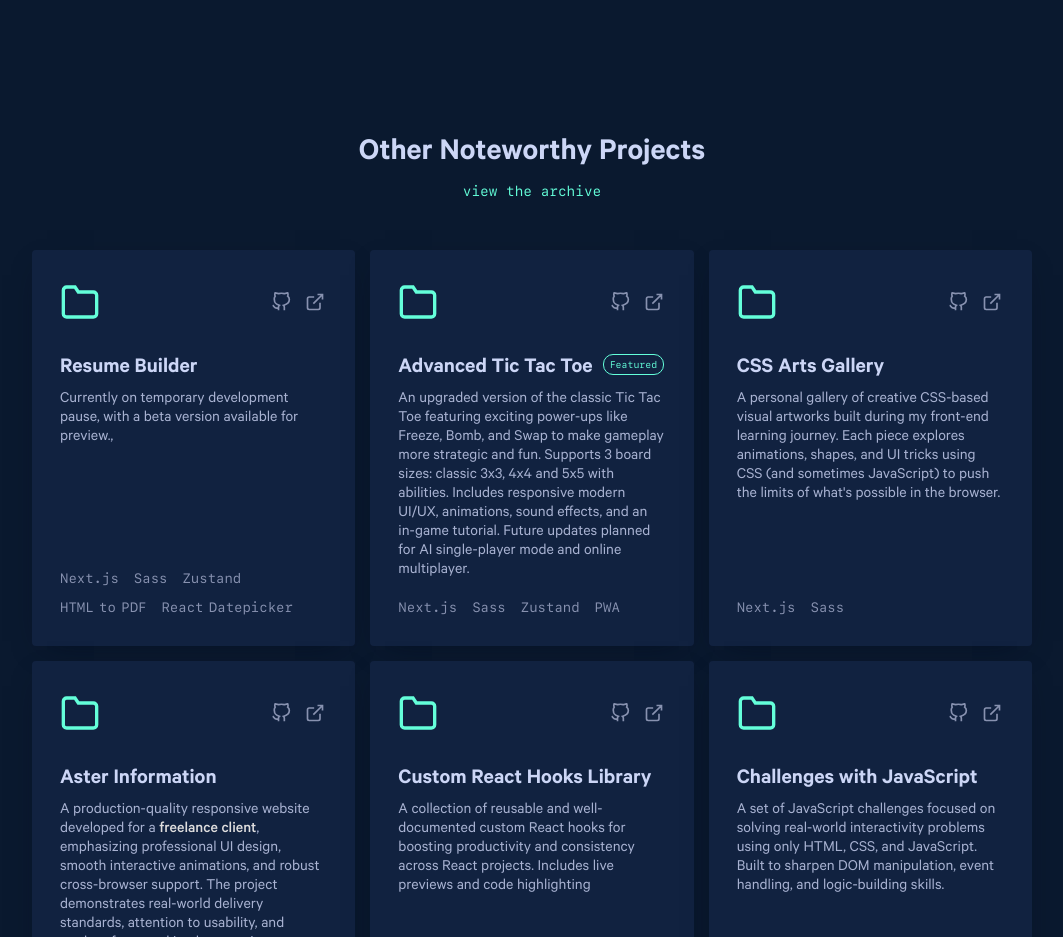
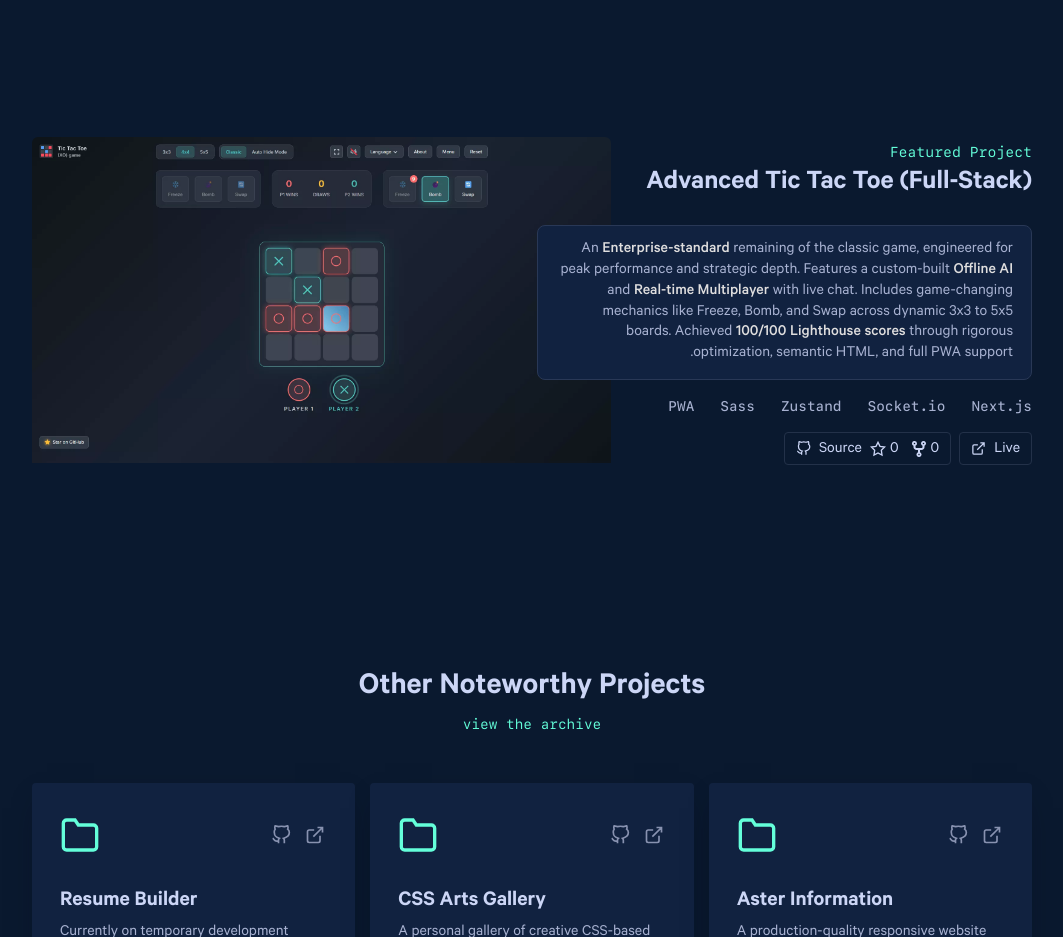
Before and after one commit to Moamal-2000/moamal-alaa, a Next.js app: page / in a window 1280 px wide. Shown: the part 3620-4557 px from the top of the page, without its empty margins (103-1166 px from the left). Built offline with nearby package versions, Linux system fonts and the light colour scheme; no server answers.

Commit message:
update(project): move "Advanced Tic Tac Toe" from other projects to featured projects section

```diff
--- a/src/data/featuredProjects.jsx
+++ b/src/data/featuredProjects.jsx
@@ -38,6 +38,7 @@ export const FEATURED_PROJECTS = [
     previewImg: "/images/e-commercew-project.webp",
     id: 1,
   },
+
   {
     title: "Jumpers Heaven Stats",
     description: (
@@ -77,4 +78,25 @@ export const FEATURED_PROJECTS = [
     previewImg: "/images/call-of-duty-2-stats-project.webp",
     id: 3,
   },
+
+  {
+    title: "Advanced Tic Tac Toe (Full-Stack)",
+    description: (
+      <p>
+        An <strong className="highlight">Enterprise-standard</strong> remaining
+        of the classic game, engineered for peak performance and strategic
+        depth. Features a custom-built{" "}
+        <strong className="highlight">Offline AI</strong> and{" "}
+        <strong className="highlight">Real-time Multiplayer</strong> with live
+        chat. Includes game-changing mechanics like Freeze, Bomb, and Swap
+        across dynamic 3x3 to 5x5 boards. Achieved{" "}
+        <strong className="highlight">100/100 Lighthouse scores</strong> through
+        rigorous optimization, semantic HTML, and full PWA support.
+      </p>
+    ),
+    repoUrl: "https://github.com/Moamal-2000/tic-tac-toe",
+    previewImg: "/images/advanced-tic-tac-toe.webp",
+    technologies: ["Next.js", "Socket.io", "Zustand", "Sass", "PWA"],
+    id: 4,
+  },
 ];
--- a/src/data/otherProjects.jsx
+++ b/src/data/otherProjects.jsx
@@ -58,17 +58,6 @@ export const OTHER_PROJECTS_DATA = [
     id: 5,
   },
   {
-    title: "Advanced Tic Tac Toe",
-    description:
-      "An upgraded version of the classic Tic Tac Toe featuring exciting power-ups like Freeze, Bomb, and Swap to make gameplay more strategic and fun. Supports 3 board sizes: classic 3x3, 4x4 and 5x5 with abilities. Includes responsive modern UI/UX, animations, sound effects, and an in-game tutorial. Future updates planned for AI single-player mode and online multiplayer.",
-    year: "2025",
-    liveUrl: "https://tictactoe-4x4.netlify.app",
-    repoUrl: "https://github.com/Moamal-2000/tic-tac-toe",
-    technologies: ["Next.js", "Sass", "Zustand", "PWA"],
-    isFeatured: true,
-    id: 6,
-  },
-  {
     title: "Resume Builder",
     description: `Currently on temporary development pause, with a beta version available for preview.,`,
     year: "2025",
@@ -81,6 +70,6 @@ export const OTHER_PROJECTS_DATA = [
       "HTML to PDF",
       "React Datepicker",
     ],
-    id: 7,
+    id: 6,
   },
 ].reverse();
```
Also changed, not shown: public/images/advanced-tic-tac-toe.webp (added).
